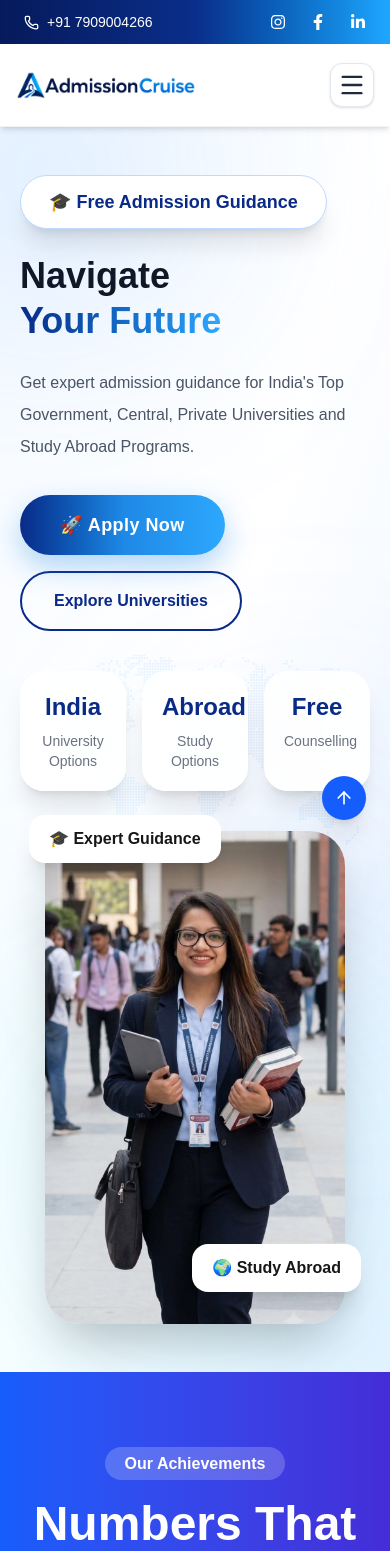
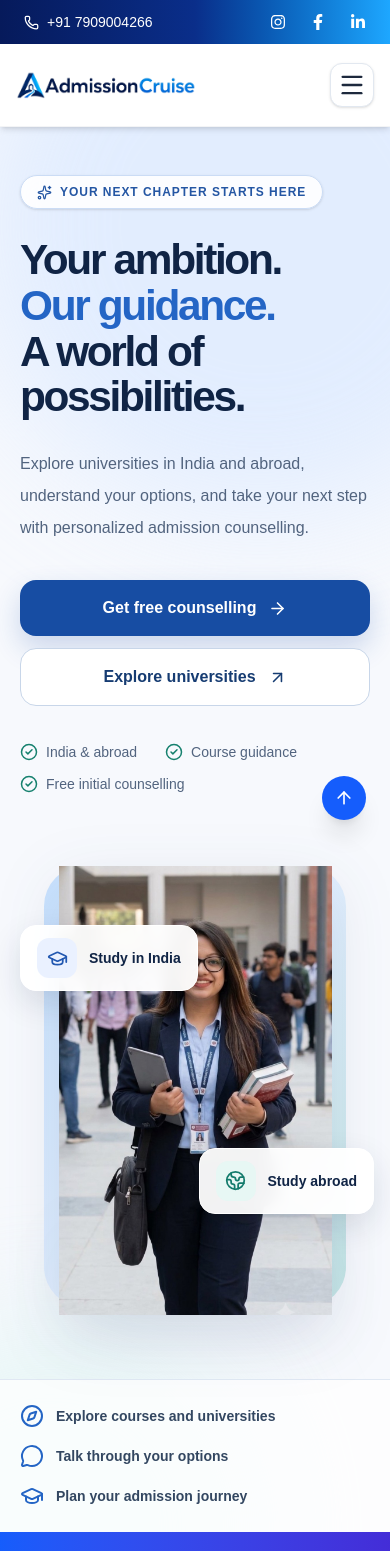
Before and after one commit to amrendrakrrr/acdmissioncruise, a Next.js app: page / in a window 390 px wide. Shown: the top 1551 px of the page. Built offline with nearby package versions, Linux system fonts and the light colour scheme.

Commit message:
Create premium mobile-first admission homepage hero

```diff
--- a/components/hero/Hero.tsx
+++ b/components/hero/Hero.tsx
@@ -1,152 +1,62 @@
-"use client";
-
 import Image from "next/image";
 import Link from "next/link";
-import { motion } from "framer-motion";
+import { ArrowRight, ArrowUpRight, CheckCircle2, Compass, GraduationCap, Globe2, MessageCircle, Sparkles } from "lucide-react";
 
 export default function Hero() {
   return (
-    <section className="relative overflow-hidden bg-gradient-to-br from-[#F7FBFF] via-white to-[#EAF4FF]">
-
-      {/* Background Glow */}
-      <div className="absolute -top-24 -left-24 h-72 w-72 rounded-full bg-blue-400/20 blur-[120px]" />
-      <div className="absolute bottom-0 right-0 h-96 w-96 rounded-full bg-cyan-400/20 blur-[150px]" />
-      <div className="absolute top-1/2 left-1/2 h-60 w-60 rounded-full bg-indigo-300/20 blur-[120px]" />
-
-      {/* World Map */}
-      <div className="pointer-events-none absolute inset-0 flex items-center justify-center opacity-10">
-        <Image
-          src="/world-map.png"
-          alt="World Map"
-          width={1700}
-          height={900}
-          priority
-          className="h-auto w-[95%] object-contain"
-        />
+    <section className="relative isolate overflow-hidden bg-[#f7f9fd] text-[#102445]">
+      <div className="pointer-events-none absolute -right-40 -top-48 h-[580px] w-[580px] rounded-full bg-[#dbe9ff] opacity-75 blur-3xl" />
+      <div className="pointer-events-none absolute -bottom-52 -left-40 h-[420px] w-[420px] rounded-full bg-[#e0f5f3] opacity-65 blur-3xl" />
+      <div className="relative mx-auto grid max-w-7xl items-center gap-10 px-5 pb-16 pt-12 sm:px-8 sm:pt-16 lg:grid-cols-[1.08fr_.92fr] lg:gap-16 lg:pb-24 lg:pt-24">
+        <div>
+          <div className="inline-flex items-center gap-2 rounded-full border border-[#cbdcf5] bg-white/90 px-4 py-2 text-xs font-bold tracking-[.08em] text-[#2456a3] shadow-sm sm:text-sm">
+            <Sparkles size={15} aria-hidden="true" />
+            YOUR NEXT CHAPTER STARTS HERE
           </div>
-
-      <div className="relative mx-auto max-w-screen-xl px-5 py-12 sm:px-6 lg:px-8 xl:px-12">
-
-        {/*
-          MOBILE:
-          Text/content comes first, image comes below.
-
-          LAPTOP/DESKTOP:
-          lg:flex-row keeps the original two-column layout.
-        */}
-        <div className="flex flex-col items-center justify-between gap-10 lg:flex-row xl:gap-16">
-
-          {/* LEFT */}
-          <motion.div
-            initial={{ opacity: 0, x: -60 }}
-            animate={{ opacity: 1, x: 0 }}
-            transition={{ duration: 0.8 }}
-            className="w-full lg:-mt-16 lg:w-1/2"
-          >
-
-            {/* Badge */}
-            <span className="inline-flex items-center rounded-full border border-blue-200 bg-white px-7 py-3 text-lg font-bold text-[#0A2A88] shadow-xl">
-              🎓 Free Admission Guidance
-            </span>
-
-            {/* Heading */}
-            <h1 className="mt-6 text-4xl font-extrabold leading-tight text-gray-900 sm:text-5xl md:text-6xl xl:text-7xl">
-              Navigate
-              <br />
-              <span className="bg-gradient-to-r from-[#0A2A88] to-[#2DA8FF] bg-clip-text text-transparent">
-                Your Future
-              </span>
+          <h1 className="mt-7 max-w-[760px] text-[clamp(2.65rem,5.1vw,5.2rem)] font-extrabold leading-[1.08] tracking-[-.055em]">
+            Your ambition.
+            <span className="block text-[#2465c5]">Our guidance.</span>
+            <span className="block">A world of possibilities.</span>
           </h1>
-
-            {/* Description */}
-            <p className="mt-6 max-w-xl text-base leading-8 text-gray-600 sm:text-lg">
-              Get expert admission guidance for India's Top Government,
-              Central, Private Universities and Study Abroad Programs.
+          <p className="mt-7 max-w-xl text-base leading-8 text-[#52647f] sm:text-lg">
+            Explore universities in India and abroad, understand your options,
+            and take your next step with personalized admission counselling.
           </p>
-
-            {/* Buttons */}
-            <div className="mt-8 flex flex-wrap gap-4">
-
-              {/* Apply Now */}
-              <Link
-                href="/#apply-form"
-                scroll={true}
-                className="group relative overflow-hidden rounded-full bg-gradient-to-r from-[#0A2A88] via-[#1E88E5] to-[#2DA8FF] px-10 py-4 text-lg font-bold tracking-wide text-white shadow-[0_12px_30px_rgba(30,136,229,0.35)] transition-all duration-300 hover:-translate-y-1 hover:scale-105 hover:shadow-[0_18px_40px_rgba(30,136,229,0.45)] active:scale-95"
-              >
-                <span className="relative z-10 flex items-center gap-2">
-                  🚀 Apply Now
-                </span>
-
-                <span className="absolute inset-0 -translate-x-full bg-white/20 transition-transform duration-700 group-hover:translate-x-full" />
+          <div className="mt-9 flex flex-col gap-3 sm:flex-row sm:flex-wrap">
+            <Link href="/#apply-form" className="inline-flex min-h-14 items-center justify-center gap-3 rounded-2xl bg-[#174da3] px-7 py-4 text-base font-semibold text-white shadow-[0_12px_28px_rgba(23,77,163,.2)] transition hover:bg-[#103d88] focus-visible:outline-2 focus-visible:outline-offset-4 focus-visible:outline-[#174da3]">
+              Get free counselling <ArrowRight size={19} aria-hidden="true" />
             </Link>
-
-              {/* Explore Universities */}
-              <Link
-                href="/universities"
-                className="rounded-full border-2 border-[#0A2A88] px-8 py-4 font-semibold text-[#0A2A88] transition hover:bg-[#0A2A88] hover:text-white"
-              >
-                Explore Universities
+            <Link href="/universities" className="inline-flex min-h-14 items-center justify-center gap-3 rounded-2xl border border-[#c8d6e9] bg-white px-7 py-4 text-base font-semibold text-[#163c72] transition hover:border-[#174da3] hover:bg-[#edf4ff] focus-visible:outline-2 focus-visible:outline-offset-4 focus-visible:outline-[#174da3]">
+              Explore universities <ArrowUpRight size={19} aria-hidden="true" />
             </Link>
-
           </div>
-
-            {/* Stats */}
-            <div className="mt-10 grid grid-cols-3 gap-4">
-
-              {[
-                ["India", "University Options"],
-                ["Abroad", "Study Options"],
-                ["Free", "Counselling"],
-              ].map(([value, label]) => (
-                <div
-                  key={label}
-                  className="rounded-3xl bg-white/90 p-5 text-center shadow-xl backdrop-blur-lg"
-                >
-                  <h3 className="text-2xl font-bold text-[#0A2A88] sm:text-3xl">
-                    {value}
-                  </h3>
-
-                  <p className="mt-2 text-sm text-gray-500 sm:text-base">
-                    {label}
-                  </p>
+          <div className="mt-9 flex flex-wrap items-center gap-x-7 gap-y-3 text-sm font-medium text-[#52647f]">
+            <span className="inline-flex items-center gap-2"><CheckCircle2 className="text-[#16816e]" size={18} /> India &amp; abroad</span>
+            <span className="inline-flex items-center gap-2"><CheckCircle2 className="text-[#16816e]" size={18} /> Course guidance</span>
+            <span className="inline-flex items-center gap-2"><CheckCircle2 className="text-[#16816e]" size={18} /> Free initial counselling</span>
           </div>
-              ))}
-
         </div>
-          </motion.div>
-
-          {/* RIGHT - STUDENT IMAGE */}
-          <motion.div
-            initial={{ opacity: 0, x: 60 }}
-            animate={{ opacity: 1, x: 0 }}
-            transition={{ duration: 1 }}
-            className="flex w-full justify-center lg:w-1/2 lg:justify-end"
-          >
-            <div className="relative">
-
-              {/* Expert Guidance */}
-              <div className="absolute -top-4 -left-4 rounded-2xl bg-white px-5 py-3 font-semibold shadow-xl">
-                🎓 Expert Guidance
+        <div className="relative mx-auto w-full max-w-[540px] lg:ml-auto">
+          <div className="absolute inset-x-6 bottom-2 top-8 rounded-[2.5rem] bg-gradient-to-br from-[#c8e2ff] via-[#e2efff] to-[#c6e7e6]" />
+          <div className="absolute inset-x-14 bottom-0 h-16 rounded-full bg-[#264b88]/10 blur-2xl" />
+          <div className="relative mx-auto flex min-h-[340px] items-end justify-center pt-8 sm:min-h-[480px]">
+            <Image src="/student.png" alt="Student exploring education opportunities" width={500} height={625} priority sizes="(max-width: 1024px) 90vw, 500px" className="relative z-10 h-auto max-h-[490px] w-auto max-w-[78%] object-contain drop-shadow-[0_20px_32px_rgba(29,57,102,.12)]" />
           </div>
-
-              {/* Study Abroad */}
-              <div className="absolute bottom-8 -right-4 rounded-2xl bg-white px-5 py-3 font-semibold shadow-xl">
-                🌍 Study Abroad
+          <div className="absolute left-0 top-[19%] z-20 flex items-center gap-3 rounded-2xl border border-white bg-white/95 px-4 py-3 shadow-[0_12px_32px_rgba(16,36,69,.12)] backdrop-blur sm:-left-6">
+            <span className="flex h-10 w-10 items-center justify-center rounded-xl bg-[#eaf1ff] text-[#2258b1]"><GraduationCap size={21} /></span>
+            <span className="text-sm font-bold">Study in India</span>
           </div>
-
-              {/* Student Image */}
-              <Image
-                src="/student.png"
-                alt="Student"
-                width={500}
-                height={625}
-                priority
-                className="h-auto w-[300px] rounded-[35px] shadow-2xl sm:w-[350px] md:w-[380px] lg:w-[400px] xl:w-[460px]"
-              />
-
+          <div className="absolute -right-1 bottom-[21%] z-20 flex items-center gap-3 rounded-2xl border border-white bg-white/95 px-4 py-3 shadow-[0_12px_32px_rgba(16,36,69,.12)] backdrop-blur sm:-right-5">
+            <span className="flex h-10 w-10 items-center justify-center rounded-xl bg-[#e7f7f4] text-[#137b6c]"><Globe2 size={21} /></span>
+            <span className="text-sm font-bold">Study abroad</span>
           </div>
-          </motion.div>
-
+        </div>
+      </div>
+      <div className="relative border-t border-[#e0e8f3] bg-white/75">
+        <div className="mx-auto grid max-w-7xl gap-4 px-5 py-6 sm:grid-cols-3 sm:px-8">
+          <div className="flex items-center gap-3"><Compass className="shrink-0 text-[#2465c5]" size={24} /><span className="text-sm font-semibold text-[#334761]">Explore courses and universities</span></div>
+          <div className="flex items-center gap-3"><MessageCircle className="shrink-0 text-[#2465c5]" size={24} /><span className="text-sm font-semibold text-[#334761]">Talk through your options</span></div>
+          <div className="flex items-center gap-3"><GraduationCap className="shrink-0 text-[#2465c5]" size={24} /><span className="text-sm font-semibold text-[#334761]">Plan your admission journey</span></div>
         </div>
       </div>
     </section>
```
Lines whose indentation alone changed are shown as unchanged.
